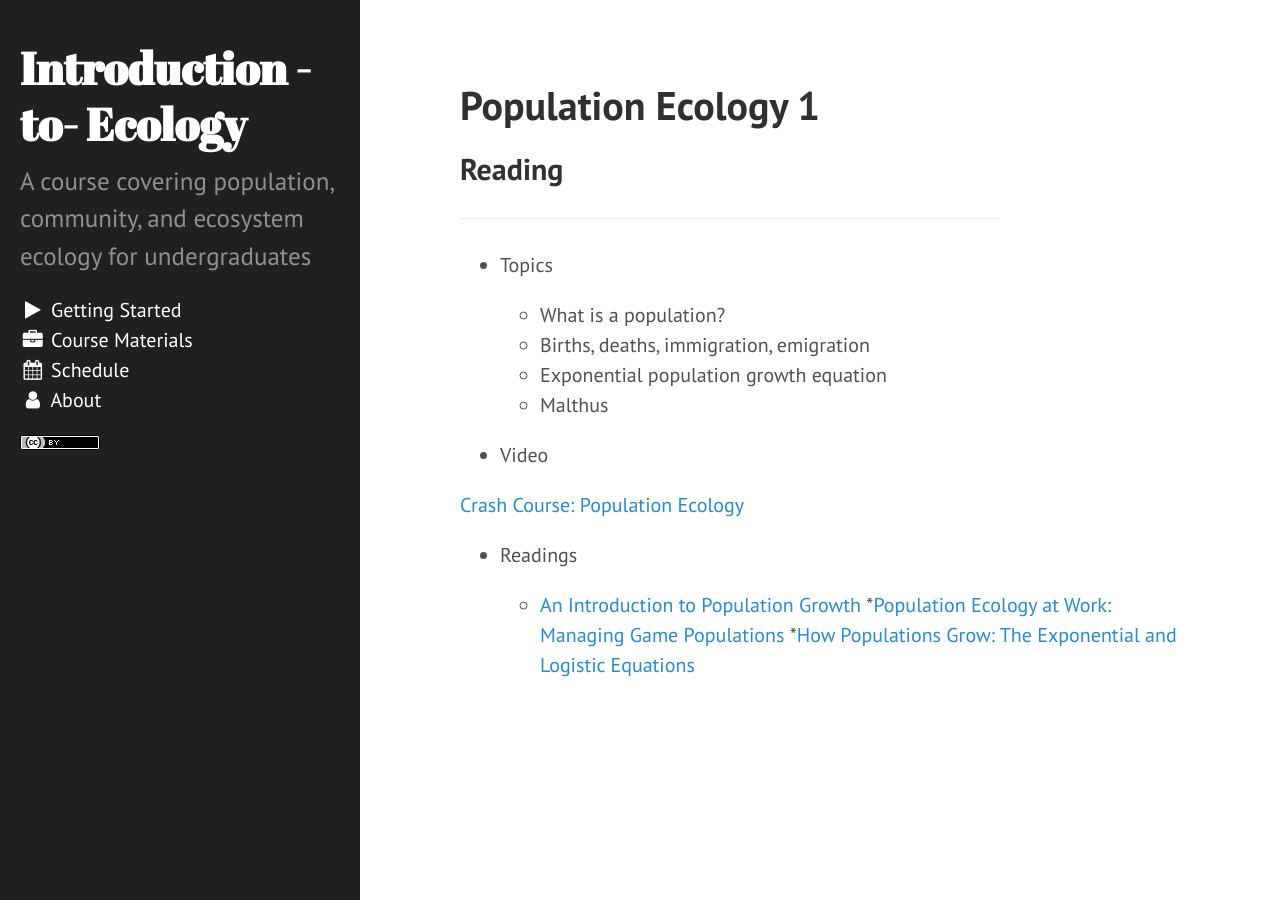
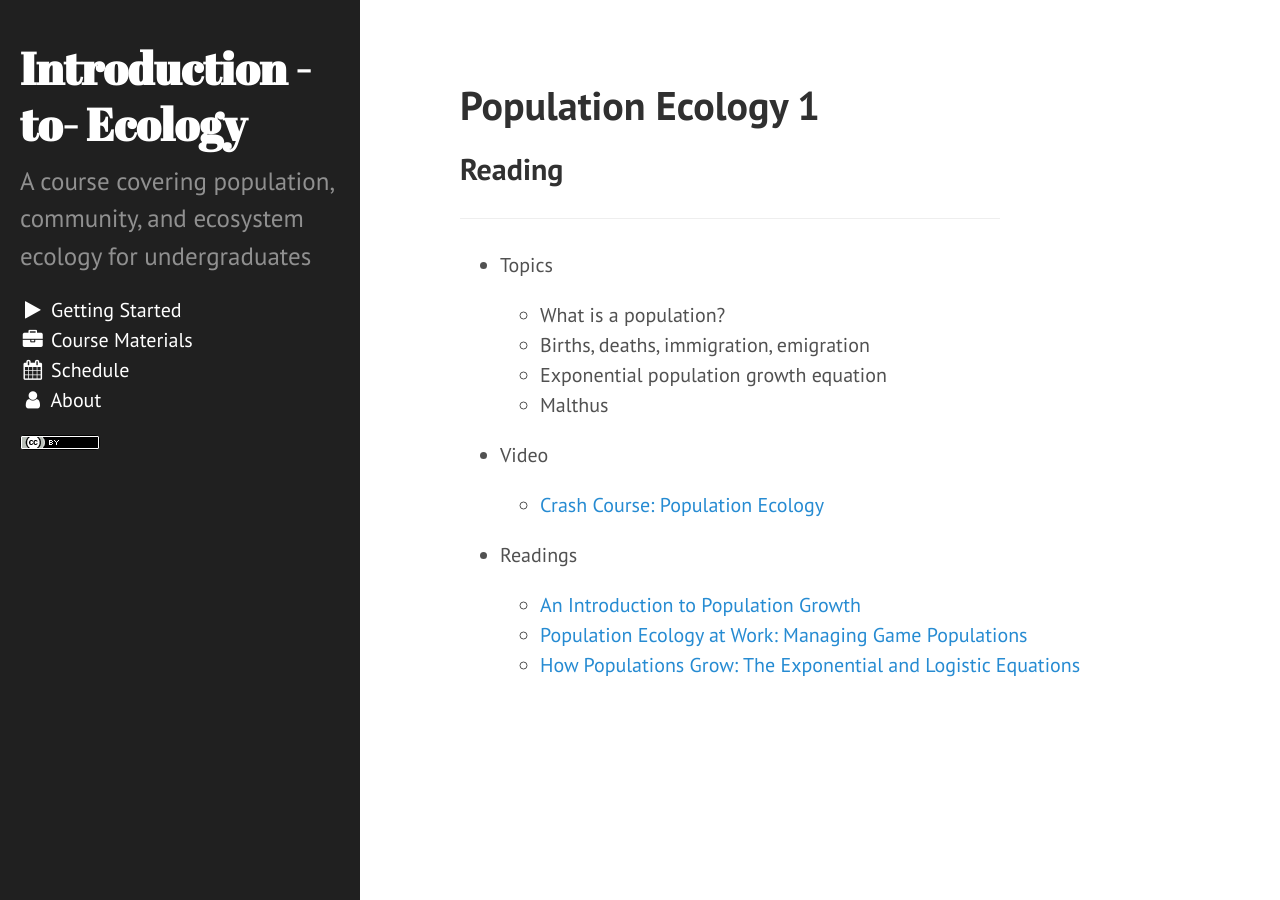
Before and after one commit to atredennick/ecology_class, a Jekyll site: the page built from readings/pop1.md, in a window 1280 px wide. Built offline with Jekyll 4.4.1, drawn with Linux system fonts in a browser that asks for light colours; nearby versions of some CDN libraries.

```diff
--- a/readings/pop1.md
+++ b/readings/pop1.md
@@ -13,10 +13,10 @@ title: Population Ecology 1
 
 * Video
 
-[Crash Course: Population Ecology](https://www.youtube.com/watch?v=RBOsqmBQBQk&index=2&list=PL8dPuuaLjXtNdTKZkV_GiIYXpV9w4WxbX)
+  * [Crash Course: Population Ecology](https://www.youtube.com/watch?v=RBOsqmBQBQk&index=2&list=PL8dPuuaLjXtNdTKZkV_GiIYXpV9w4WxbX)
 
 * Readings
 
   * [An Introduction to Population Growth](http://www.nature.com/scitable/knowledge/library/an-introduction-to-population-growth-84225544)
-  *[Population Ecology at Work: Managing Game Populations](http://www.nature.com/scitable/knowledge/library/population-ecology-at-work-managing-game-populations-50937864)
-  *[How Populations Grow: The Exponential and Logistic Equations](http://www.nature.com/scitable/knowledge/library/how-populations-grow-the-exponential-and-logistic-13240157)
+  * [Population Ecology at Work: Managing Game Populations](http://www.nature.com/scitable/knowledge/library/population-ecology-at-work-managing-game-populations-50937864)
+  * [How Populations Grow: The Exponential and Logistic Equations](http://www.nature.com/scitable/knowledge/library/how-populations-grow-the-exponential-and-logistic-13240157)
```
